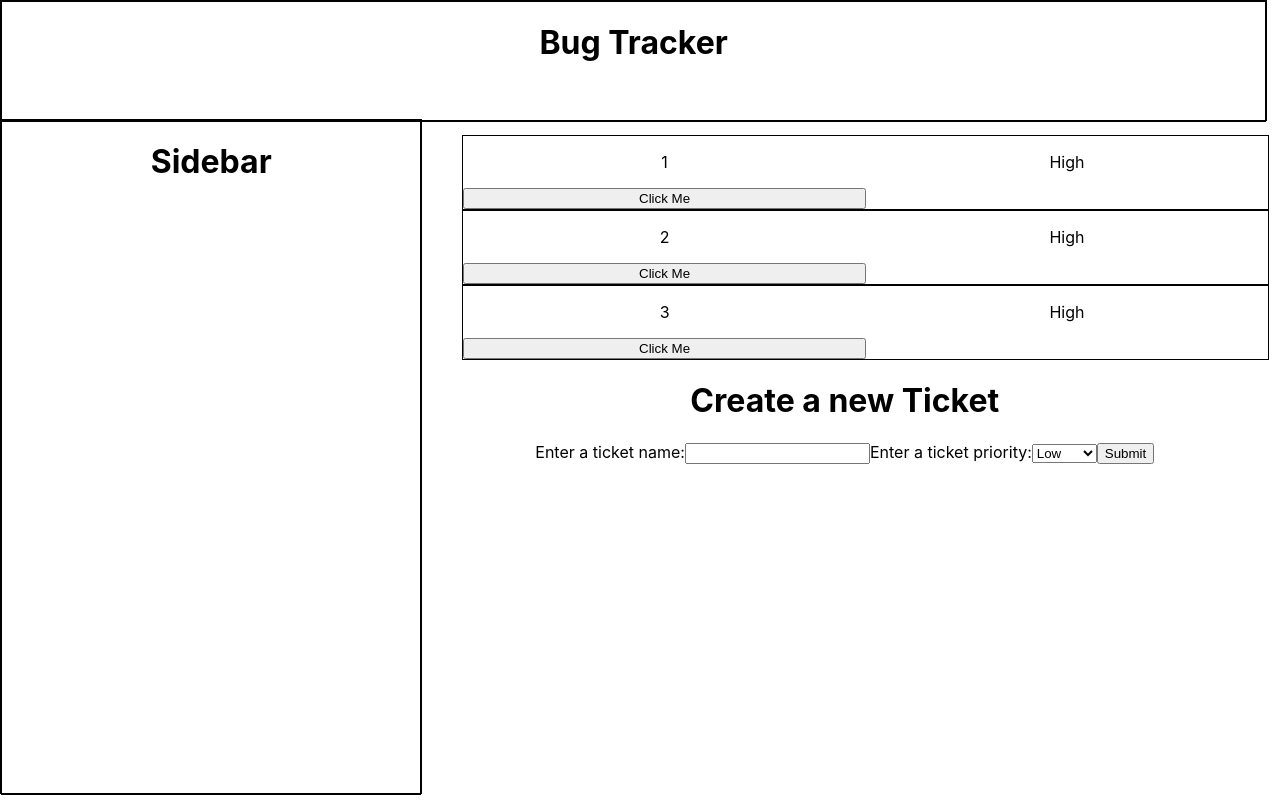
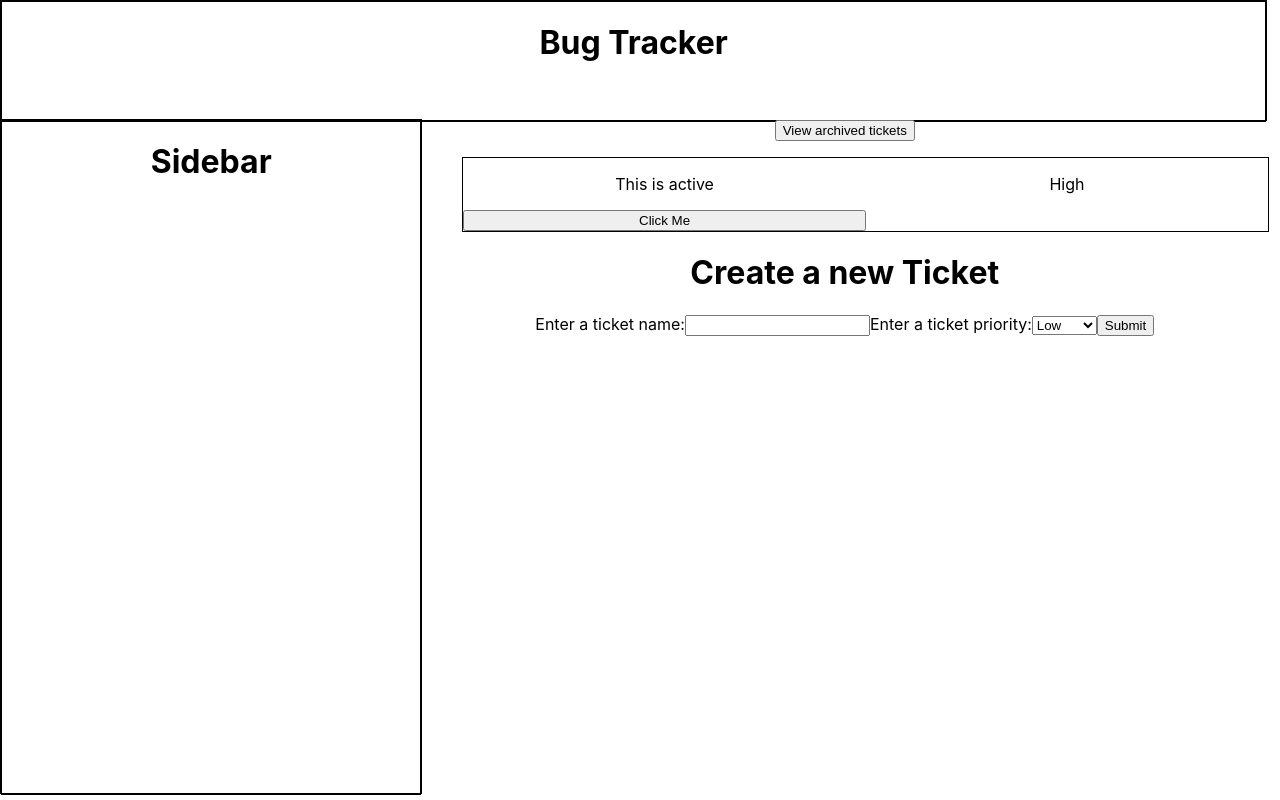
Before and after one commit to natcassidy/Bug-Tracker-FrontEnd, a React (Create React App) app: page / in a window 1280 px wide. Built offline with nearby package versions, Linux system fonts and the light colour scheme.

Commit message:
Created Archive Board

```diff
--- a/src/App.js
+++ b/src/App.js
@@ -8,21 +8,20 @@ import NewTicket from './Components/NewTicket';
 
 function App() {
   const [displayList, setDisplayList] = useState(true)
+  const [displayBoard, setDisplayBoard] = useState("active")
+  const [archivedTickets, setArchivedTickets] = useState([{
+    title: "This is archived",
+    priority: "High",
+    id: 0,
+    status: "Closed"
+  }])
   const [tickets, setTickets] = useState([{
-        title: "1",
-        priority: "High",
-        id: 0
-      },
-      {
-        title: "2",
-        priority: "High",
-        id: 1
-      },
-      {
-        title: "3",
-        priority: "High",
-        id: 2
-    }])
+      title: "This is active",
+      priority: "High",
+      id: 0,
+      status: "Active"
+    }
+  ])
   const [ticketId, setTicketId] = useState(tickets.length)
   const [findTicketId, setFindTicketId] = useState(-1)
 
@@ -34,7 +33,18 @@ function App() {
   }, [])
 
   const onClickListItem = (id) => {
+    console.log('inside onClickListItem: id received' + id)
+    console.log('tickets: ' + tickets.toString)
     let index = tickets.findIndex(item => item.id === id)
+    console.log('index' + index)
+    setFindTicketId(index)
+    setDisplayList(false)
+  }
+
+  const onClickListItemArchive = (id) => {
+    console.log('inside onClickListItemArchive: id received' + id)
+    console.log('tickets: ' + tickets.toString)
+    let index = archivedTickets.findIndex(item => item.id === id)
     console.log('index' + index)
     setFindTicketId(index)
     setDisplayList(false)
@@ -49,7 +59,8 @@ function App() {
     const ticket = {
       title : ticketTitle,
       priority : ticketPriority,
-      id: ticketId
+      id: ticketId,
+      status: "Active"
     }
     let newId = ticketId + 1
     setTicketId(newId)
@@ -67,6 +78,43 @@ function App() {
     console.log('tickets: ' + tickets)
   }
 
+  const archiveTicket = (id) => {
+    let ticketToArchive = tickets.find(ticket => ticket.id === id)
+    ticketToArchive.status = "Closed"
+    console.log('ticket to archive:' + ticketToArchive)
+    const currentArchived = archivedTickets
+    setArchivedTickets([...currentArchived, ticketToArchive])
+
+    const updatedActiveTickets = tickets.filter(ticket => {
+      return ticket.id !== id
+    })
+    setDisplayList(true)
+    setTickets(updatedActiveTickets)
+  }
+
+  const reactivateTicket = (id) => {
+    let ticketToReactivate = archivedTickets.find(ticket => ticket.id === id)
+    ticketToReactivate.status = "Active"
+    console.log('ticket to open:' + ticketToReactivate)
+    const currentActive = tickets
+    setTickets([...currentActive, ticketToReactivate])
+
+    const updatedArchivedTickets = archivedTickets.filter(ticket => {
+      return ticket.id !== id
+    })
+    setDisplayList(true)
+    setArchivedTickets(updatedArchivedTickets)
+  }
+
+  const handleBoardChange = (board) => {
+    if(board === "active") {
+      setDisplayBoard("active")
+    } else {
+      setDisplayBoard("archived")
+    }
+    setDisplayList(true)
+  }
+
   return (
     <div className="App">
       <div className="header">
@@ -76,9 +124,18 @@ function App() {
         <Sidebar />
       </div>
       <div className="main">
-        {displayList ? <TicketItems tickets={tickets} onClickListItem={onClickListItem} />
-        : <Ticket item={tickets[findTicketId]} onClickGoBack={onClickGoBack}
-        deleteTicket={deleteTicket} />}
+        {displayBoard === "active" ? <button onClick={() => handleBoardChange("archived")}>View archived tickets</button>
+        : <button onClick={() => handleBoardChange("active")}>View Open Tickets</button>}
+
+        {displayList ? (displayBoard === "active"
+        ? <TicketItems tickets={tickets} onClickListItem={onClickListItem} onClickListItemArchive={onClickListItemArchive}/>
+        : <TicketItems tickets={archivedTickets} onClickListItem={onClickListItem} onClickListItemArchive={onClickListItemArchive}/>)
+        : (displayBoard === "active"
+        ? <Ticket item={tickets[findTicketId]} onClickGoBack={onClickGoBack}
+        deleteTicket={deleteTicket} archiveTicket={archiveTicket} reactivateTicket={reactivateTicket} />
+        : <Ticket item={archivedTickets[findTicketId]} onClickGoBack={onClickGoBack}
+        deleteTicket={deleteTicket} archiveTicket={archiveTicket} reactivateTicket={reactivateTicket} />)}
+
         <NewTicket createNewTicket={createNewTicket} />
       </div>
     </div>
@@ -90,8 +147,8 @@ export default App;
 /**
  * TODO
  *
+ * Create Ticket Boards
  * Add in input checking to ensure valid inputs
- * Make sure ticket prioritys are uniform
  * Make a way to complete a task
  * Make a way to archive a completed task
  * Make a way to edit a ticket
@@ -100,3 +157,20 @@ export default App;
  * When connecting DB make sure to adjust the tickID function to pull after data is imported
  *
  */
+
+/**
+ *
+ * TODO Archived Tickets Board
+ * Add way to select board you are looking at
+ * Add a button on the ticket screen to move to archive when on main board
+ * Add a button on ticket screen to move back to main ticket board
+ * Add Status to each ticket
+ *
+ * Breakdown of Boards:
+ * Main board has state for main tickets
+ * Make function that selects the ticket, removes from main board and adds to
+ * array containing archived tickets
+ *
+ * my search functionality for archived tickets needs to be updated for both boards
+ * add to ticket screen the new function for dsiplaying tciket
+ */
--- a/src/Components/Item.js
+++ b/src/Components/Item.js
@@ -1,13 +1,27 @@
 import '../Styles/Item.css';
 
-const Item = ({title, priority, onClickListItem, id}) => {
-    return (
+const Item = ({title, priority, onClickListItem, onClickListItemArchive, id, status}) => {
+    const activeCode = (
         <div className="item" onClick={() => onClickListItem(id)}>
             <p>{title}</p>
             <p>{priority}</p>
             <button onClick={() => onClickListItem(id)}>Click Me</button>
         </div>
     )
+
+    const archivedCode = (
+        <div className="item" onClick={() => onClickListItemArchive(id)}>
+            <p>{title}</p>
+            <p>{priority}</p>
+            <button onClick={() => onClickListItemArchive(id)}>Click Me</button>
+        </div>
+    )
+
+    return (
+        <>
+            {status === "Active" ? activeCode : archivedCode}
+        </>
+    )
 }
 
 export default Item
--- a/src/Components/Ticket.js
+++ b/src/Components/Ticket.js
@@ -1,12 +1,30 @@
 
 
-const Ticket = ({item, onClickGoBack, deleteTicket}) => {
+const Ticket = ({item, onClickGoBack, deleteTicket, archiveTicket, reactivateTicket}) => {
+
+    const active = (
+        <>
+            <h1>This is ticket # {item.id + 1}</h1>
+            <h1>Current Status {item.status}</h1>
+            <button onClick={() => deleteTicket(item.id)}>Delete</button>
+            <button onClick={() => archiveTicket(item.id)}>Archive</button>
+            <button onClick={() => onClickGoBack()}>Back</button>
+        </>
+    )
+
+    const archived = (
+        <>
+            <h1>This is ticket # {item.id + 1}</h1>
+            <h1>Current Status {item.status}</h1>
+            <button onClick={() => deleteTicket(item.id)}>Delete</button>
+            <button onClick={() => reactivateTicket(item.id)}>Reactivate</button>
+            <button onClick={() => onClickGoBack()}>Back</button>
+        </>
+    )
 
     return (
         <>
-            <h1>This is ticket # {item.id + 1}</h1>
-            <button onClick={() => deleteTicket(item.id)}>Delete</button>
-            <button onClick={() => onClickGoBack()}>Back</button>
+            {item.status === "Active" ? active : archived}
         </>
     )
 }
--- a/src/Components/TicketItems.js
+++ b/src/Components/TicketItems.js
@@ -1,9 +1,11 @@
 import Item from "./Item"
 
-const TicketItems = ({tickets, onClickListItem}) => {
+const TicketItems = ({tickets, onClickListItem, onClickListItemArchive}) => {
     const ticketsDisplay = tickets.map(ticket => (
         <li key={ticket.id}>
-            <Item title={ticket.title} priority={ticket.priority} onClickListItem={onClickListItem} id={ticket.id} />
+            <Item title={ticket.title} priority={ticket.priority}
+            onClickListItem={onClickListItem} onClickListItemArchive={onClickListItemArchive}
+            id={ticket.id} status={ticket.status}/>
         </li>
     ))
     return (
```
